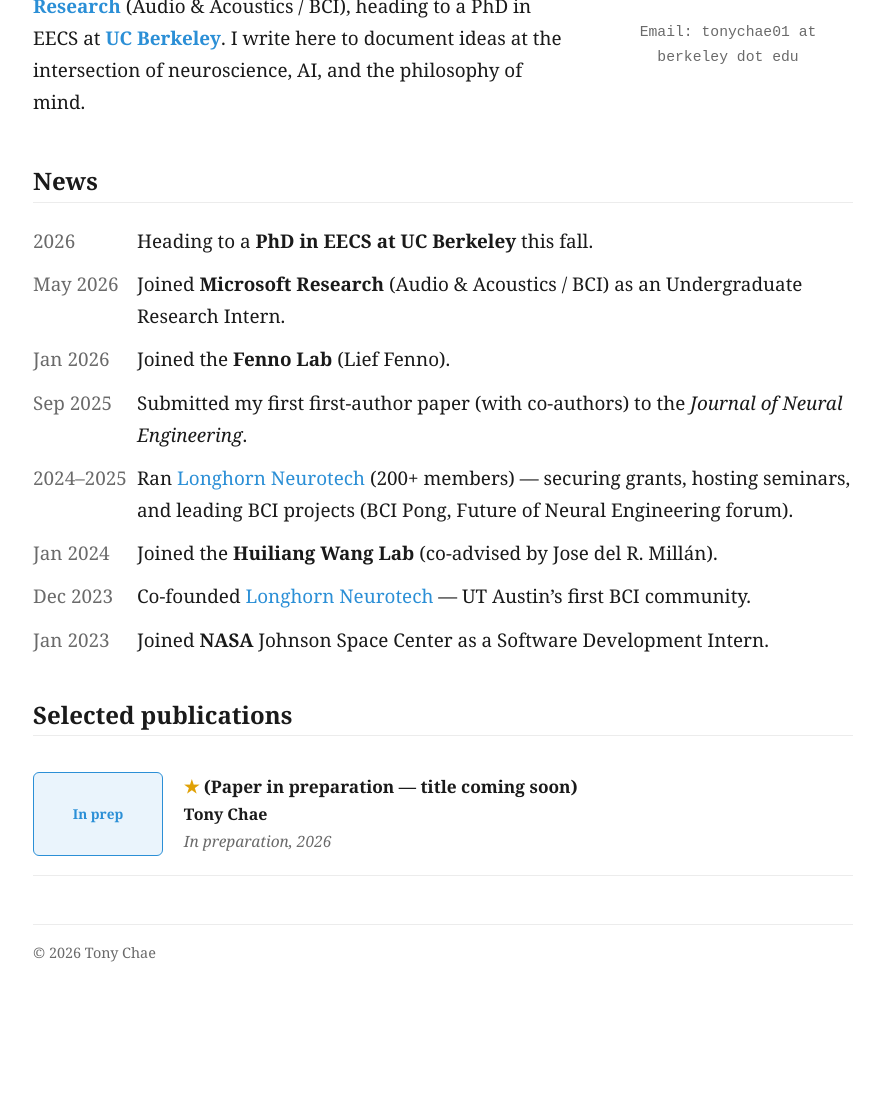
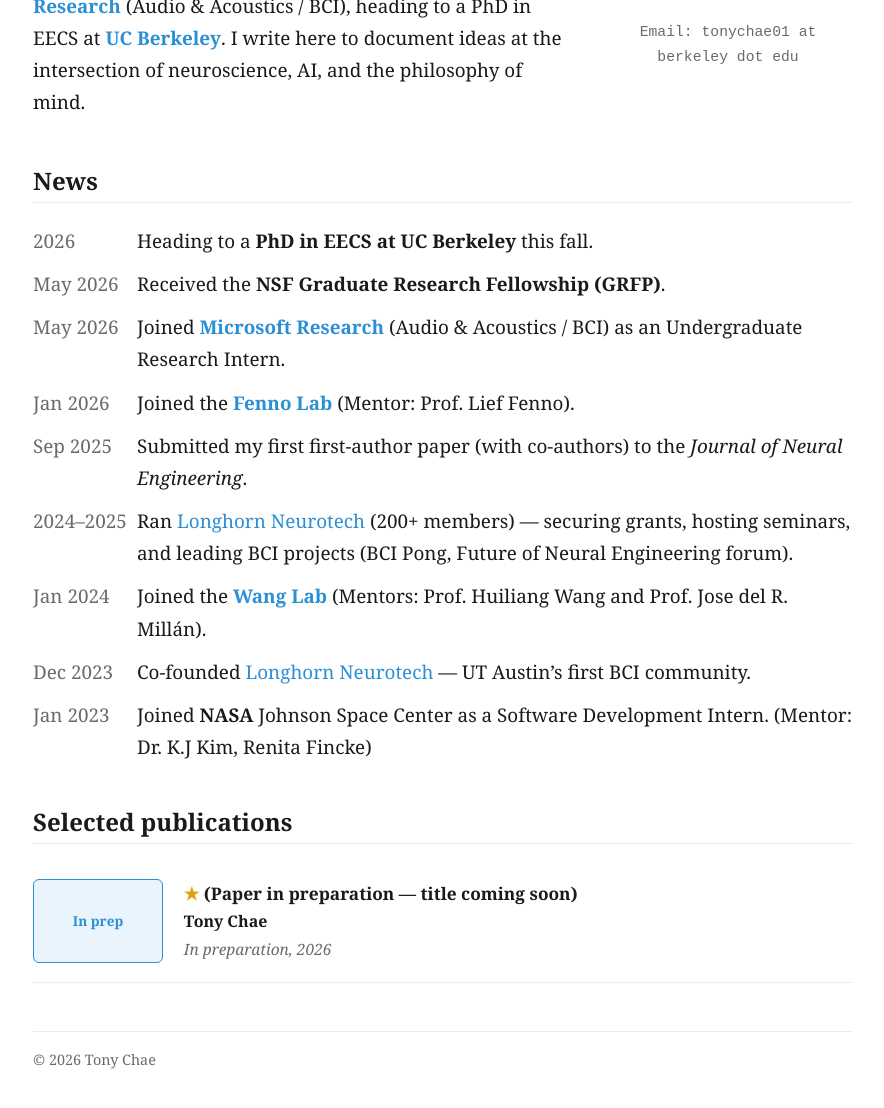
Before and after one commit to tonychae01/learning-by-doing, a Jekyll site: the page built from index.md, in a window 1280 px wide, cut to the strip 516-1653 px from the top of the page. Shown: the top 1108 px of the strip, without its empty margins (197-1081 px from the left). Built offline with Jekyll 4.4.1, drawn with Linux system fonts in a browser that asks for light colours; a style sheet for code colours, icons or effects is not loaded; before the commit the page ends 1545 px from its top, so only the background shows below that.

Commit message:
news: add NSF GRFP; link Wang/Fenno labs and MSR group

```diff
--- a/_data/news.yml
+++ b/_data/news.yml
@@ -6,16 +6,18 @@
 - date: "2026"
   html: "Heading to a <strong>PhD in EECS at UC Berkeley</strong> this fall."
 - date: "May 2026"
-  html: "Joined <strong>Microsoft Research</strong> (Audio &amp; Acoustics / BCI) as an Undergraduate Research Intern."
+  html: "Received the <strong>NSF Graduate Research Fellowship (GRFP)</strong>."
+- date: "May 2026"
+  html: "Joined <strong><a href='https://www.microsoft.com/en-us/research/group/audio-and-acoustics-research-group/'>Microsoft Research</a></strong> (Audio &amp; Acoustics / BCI) as an Undergraduate Research Intern."
 - date: "Jan 2026"
-  html: "Joined the <strong>Fenno Lab</strong> (Lief Fenno)."
+  html: "Joined the <strong><a href='https://www.fennolab.org/'>Fenno Lab</a></strong> (Mentor: Prof. Lief Fenno)."
 - date: "Sep 2025"
   html: "Submitted my first first-author paper (with co-authors) to the <em>Journal of Neural Engineering</em>."
 - date: "2024\u20132025"
   html: "Ran <a href='https://www.lhneurotech.com/'>Longhorn Neurotech</a> (200+ members) \u2014 securing grants, hosting seminars, and leading BCI projects (BCI Pong, Future of Neural Engineering forum)."
 - date: "Jan 2024"
-  html: "Joined the <strong>Huiliang Wang Lab</strong> (co-advised by Jose del R. Mill\u00e1n)."
+  html: "Joined the <strong><a href='https://wanggroup.bme.utexas.edu/'>Wang Lab</a></strong> (Mentors: Prof. Huiliang Wang and Prof. Jose del R. Mill\u00e1n)."
 - date: "Dec 2023"
   html: "Co-founded <a href='https://www.lhneurotech.com/'>Longhorn Neurotech</a> \u2014 UT Austin\u2019s first BCI community."
 - date: "Jan 2023"
-  html: "Joined <strong>NASA</strong> Johnson Space Center as a Software Development Intern."
+  html: "Joined <strong>NASA</strong> Johnson Space Center as a Software Development Intern. (Mentor: Dr. K.J Kim, Renita Fincke)"
```
